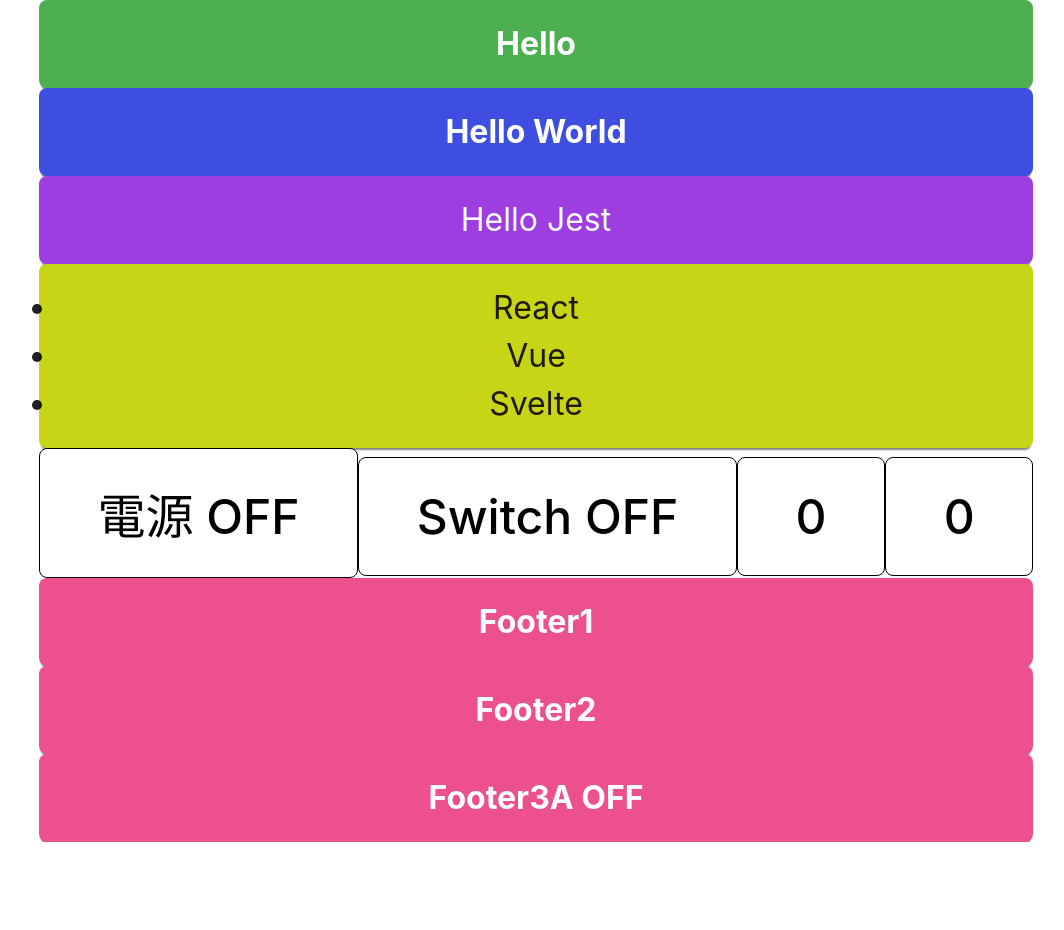
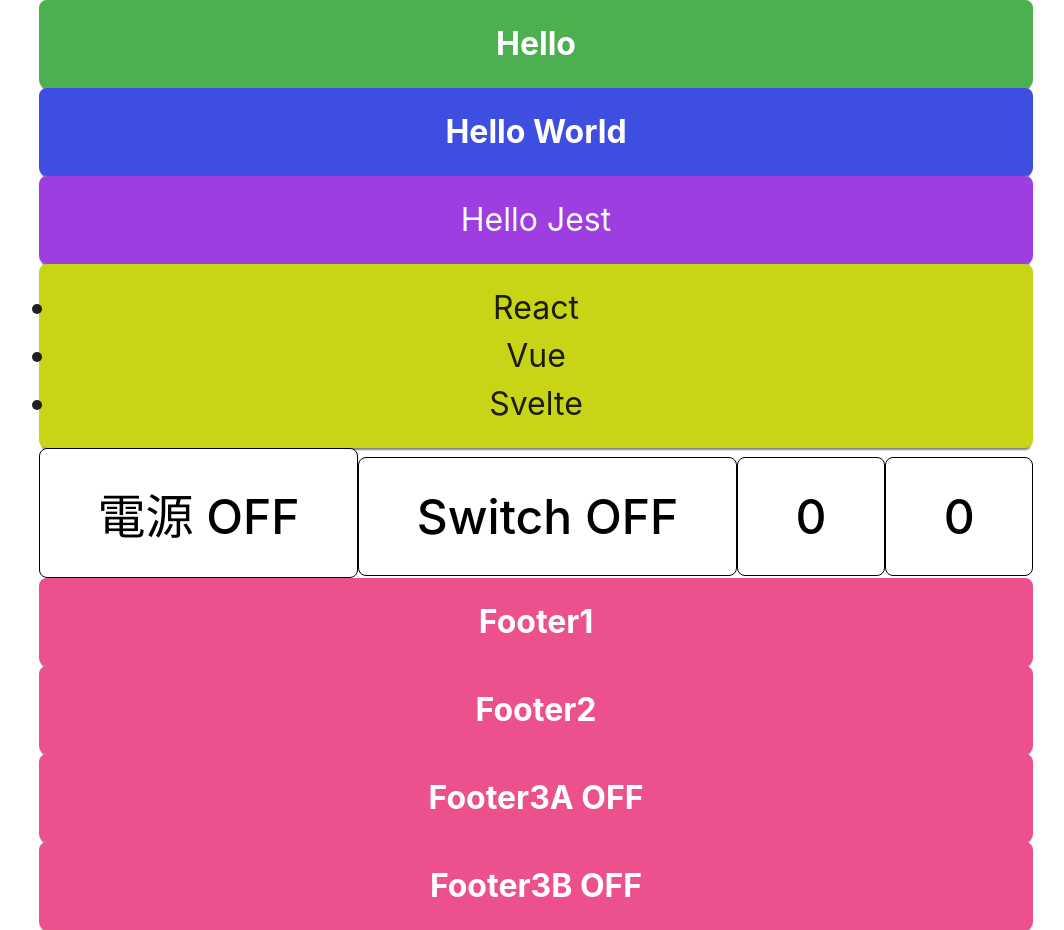
Before and after one commit to doikota/react_jest, a React (Vite) app: page / in a window 1280 px wide. Shown: the whole page, without its empty margins (104-1168 px from the left). Before the commit the page ends 842 px from the top, so only its background shows below. Built offline with nearby package versions, Linux system fonts and the light colour scheme.

Commit message:
Consumer経由でプロパティを受け取る

```diff
--- a/src/Footer3.jsx
+++ b/src/Footer3.jsx
@@ -2,9 +2,17 @@ import React, { useContext } from "react";
 import { UserCount } from "./App.jsx"
 
 export const Footer3 = () => {
-  // コンテキスト経由でプロパティを受け取る
-  const count = useContext(UserCount);
+  // useContext経由でプロパティを受け取る
+  const countout = useContext(UserCount);
   return (
-    <h3>Footer3A {count}</h3>
+    <>
+      <h3>Footer3A {countout}</h3>
+      <UserCount.Consumer>
+        {/* Consumer経由でプロパティを受け取る */}
+        {(countin) => {
+          return <h3>Footer3B {countin}</h3>;
+        }}
+      </UserCount.Consumer>
+    </>
   );
-}
+};
```
